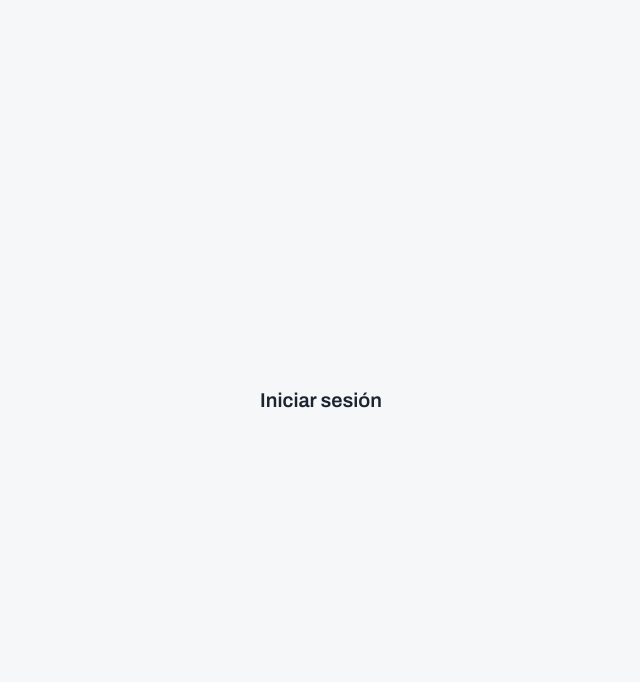
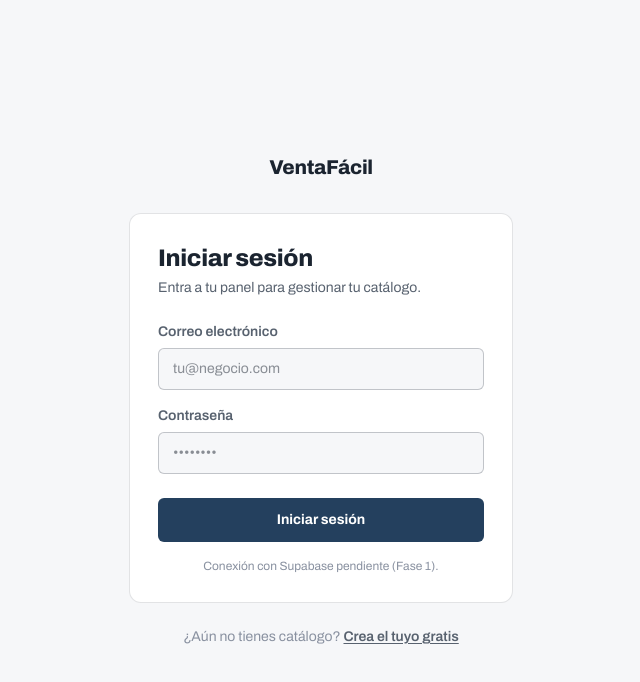
Before and after one commit to Pabloandres4112/VentaF-cil_Huila, a Next.js app: page /login in a window 1280 px wide. Shown: the top 682 px of the page, without its empty margins (319-959 px from the left). Built offline with nearby package versions, Linux system fonts and the light colour scheme.

Commit message:
feat: mejorar la página de inicio de sesión con formulario y enlaces; agregar soporte para conexión futura con Supabase

```diff
--- a/app/(auth)/login/page.tsx
+++ b/app/(auth)/login/page.tsx
@@ -1,8 +1,74 @@
+import Link from "next/link";
+
 // Fase 2 (PLAN_EJECUCION.md): login del dueño de negocio con Supabase Auth.
+// Por ahora es solo la UI: el formulario no está conectado todavía porque el
+// proyecto de Supabase no se ha creado (Fase 1, en pausa a propósito).
 export default function LoginPage() {
   return (
-    <main className="flex flex-1 flex-col items-center justify-center p-8">
-      <h1 className="text-xl font-semibold">Iniciar sesión</h1>
+    <main className="flex flex-1 flex-col items-center justify-center bg-ground p-6">
+      <Link href="/" className="font-display mb-8 text-xl">
+        VentaFácil
+      </Link>
+
+      <div className="w-full max-w-sm rounded-xl border border-line bg-surface p-7">
+        <h1 className="font-display mb-1 text-2xl">Iniciar sesión</h1>
+        <p className="mb-6 text-sm text-ink-soft">
+          Entra a tu panel para gestionar tu catálogo.
+        </p>
+
+        <form className="flex flex-col gap-4">
+          <div className="flex flex-col gap-1.5">
+            <label htmlFor="email" className="text-sm font-semibold text-ink-soft">
+              Correo electrónico
+            </label>
+            <input
+              id="email"
+              name="email"
+              type="email"
+              required
+              autoComplete="email"
+              placeholder="tu@negocio.com"
+              className="rounded-md border border-line-strong bg-ground px-3.5 py-2.5 text-sm text-ink outline-none focus:border-accent"
+            />
+          </div>
+
+          <div className="flex flex-col gap-1.5">
+            <label htmlFor="password" className="text-sm font-semibold text-ink-soft">
+              Contraseña
+            </label>
+            <input
+              id="password"
+              name="password"
+              type="password"
+              required
+              autoComplete="current-password"
+              placeholder="••••••••"
+              className="rounded-md border border-line-strong bg-ground px-3.5 py-2.5 text-sm text-ink outline-none focus:border-accent"
+            />
+          </div>
+
+          {/* TODO Fase 2: conectar con supabase.auth.signInWithPassword() en lib/supabase/client.ts una vez exista el proyecto de Supabase. */}
+          <button
+            type="submit"
+            className="mt-2 rounded-md bg-accent px-5 py-3 text-sm font-bold text-accent-ink transition-colors hover:bg-accent/90"
+          >
+            Iniciar sesión
+          </button>
+          <p className="text-center text-xs text-ink-faint">
+            Conexión con Supabase pendiente (Fase 1).
+          </p>
+        </form>
+      </div>
+
+      <p className="mt-6 text-sm text-ink-faint">
+        ¿Aún no tienes catálogo?{" "}
+        <Link
+          href="/#planes"
+          className="font-semibold text-ink-soft underline underline-offset-2 hover:text-ink"
+        >
+          Crea el tuyo gratis
+        </Link>
+      </p>
     </main>
   );
 }
--- a/app/layout.tsx
+++ b/app/layout.tsx
@@ -25,7 +25,11 @@ const THEME_INIT_SCRIPT = `
 // sitio se traduzca, esto debe pasar a un layout por locale.
 export default function RootLayout({ children }: LayoutProps<"/">) {
   return (
-    <html lang="es" className={`${archivo.variable} h-full antialiased`}>
+    <html
+      lang="es"
+      className={`${archivo.variable} h-full antialiased`}
+      suppressHydrationWarning
+    >
       <body className="min-h-full flex flex-col">
         <Script id="theme-init" strategy="beforeInteractive">
           {THEME_INIT_SCRIPT}
```
